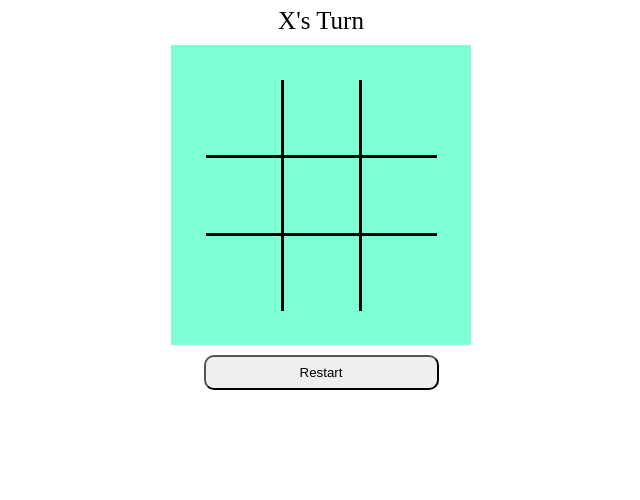
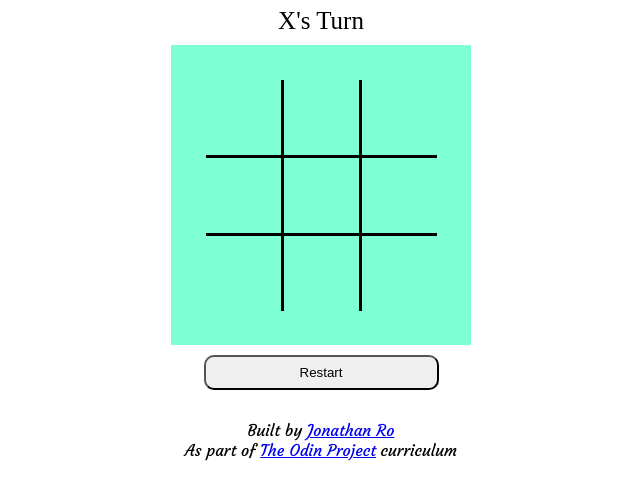
Before and after one commit to jonro2955/odin_javascript_2_tictactoe, a plain HTML site: page index.html in a window 1280 px wide. Shown: the part 84-584 px from the top of the page, without its empty margins (319-959 px from the left). Drawn offline with Linux system fonts and the light colour scheme.

Commit message:
Added credits

```diff
--- a/index.html
+++ b/index.html
@@ -5,6 +5,7 @@
   <meta charset="UTF-8"/>
   <meta name="viewport" content="width=device-width, initial-scale=1.0">
   <link rel="stylesheet" type="text/css" href="style.css">
+  <link href="https://fonts.googleapis.com/css2?family=Courgette&display=swap" rel="stylesheet">
 </head>
 <body>
 
@@ -46,6 +47,9 @@
     <button id="restartBtn">Restart</button>
   </div>
 
+  <div id="credits">Built by&nbsp;<a href="https://github.com/jonro2955" target="_blank">Jonathan Ro</a>
+    <br>As part of&nbsp;<a href="https://www.theodinproject.com/" target="_blank">The Odin Project</a>&nbsp;curriculum
+  </div>
 
   <script src="script.js"></script>
 </body>
--- a/style.css
+++ b/style.css
@@ -130,3 +130,9 @@ p{
 @keyframes mymove {
   50% {transform: rotate(180deg);}
 }
+
+#credits{
+  margin: 30px 0 30px 0;
+  text-align: center;
+  font-family: 'Courgette', cursive;
+}
```
